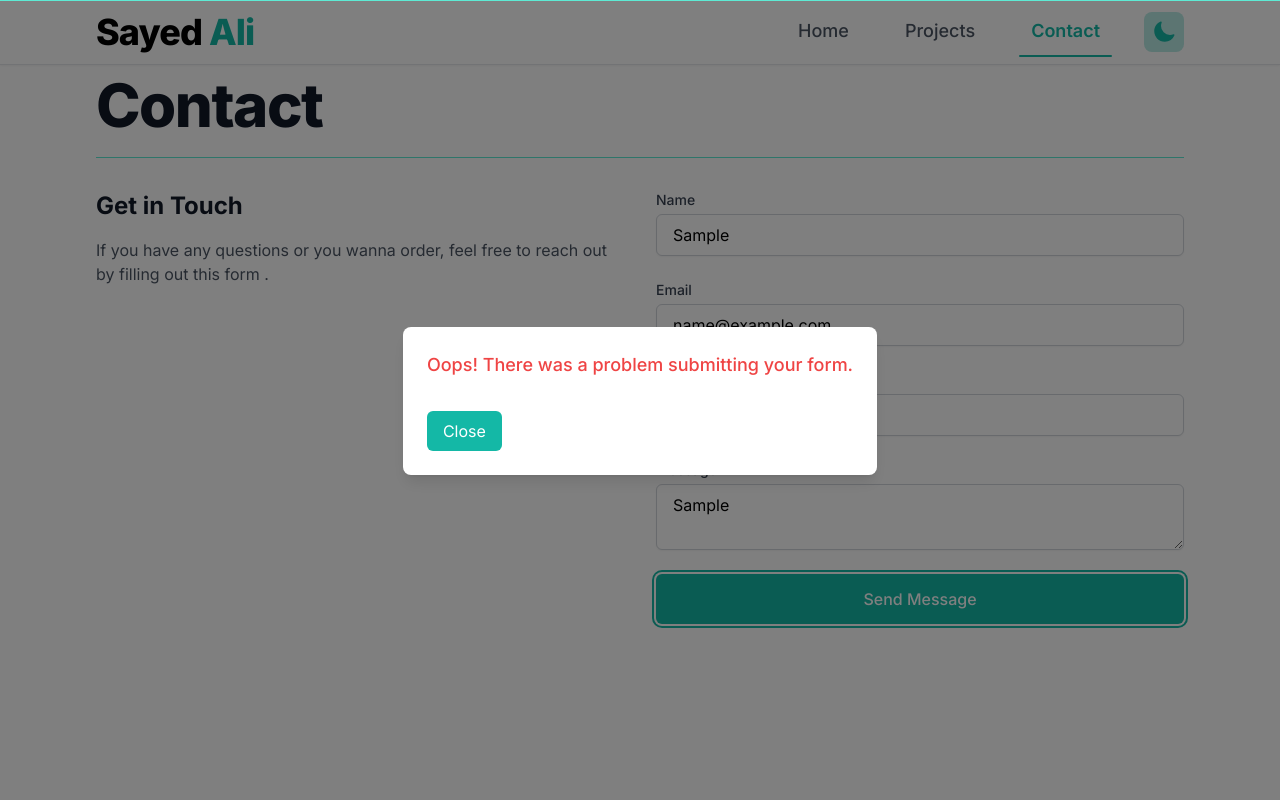
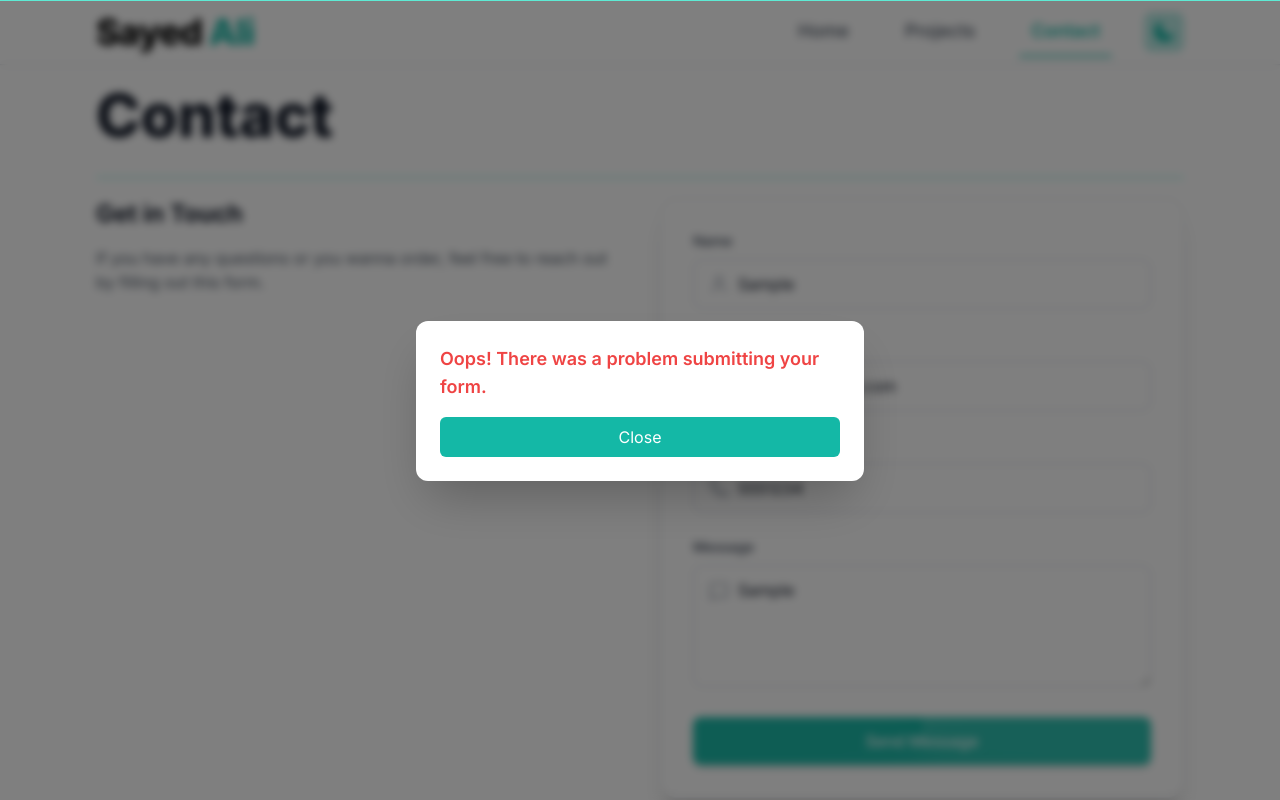
Before and after one commit to sayed-54/sayed-portfolio, a Next.js app: page /Contact in a window 1280 px wide. Both pictures are taken after typing "Sample", "name@example.com", "5551234", "Sample" into the empty fields and a click on the button "Send Message". Shown: the top 800 px of the page. Built offline with nearby package versions, Linux system fonts and the light colour scheme.

Commit message:
last-touches

```diff
--- a/app/Contact/page.tsx
+++ b/app/Contact/page.tsx
@@ -1,176 +1,214 @@
 "use client";
-import { useState, useRef, useEffect } from 'react';
+
+import { useState, useRef, useEffect } from "react";
+import { motion, AnimatePresence } from "framer-motion";
+import confetti from "canvas-confetti";
+import { Mail, Phone, User, MessageSquare } from "lucide-react";
+import Tippy from '@tippyjs/react';
+import 'tippy.js/dist/tippy.css';
+import 'tippy.js/animations/scale.css';
 
 export default function Contact() {
   const [formData, setFormData] = useState({
-        name: '',
-        email: '',
-        phone: '',
-        message: '',
+    name: "",
+    email: "",
+    phone: "",
+    message: "",
   });
 
-    const [formStatus, setFormStatus] = useState('');
+  const [formStatus, setFormStatus] = useState("");
   const [isModalOpen, setIsModalOpen] = useState(false);
-    const modalRef = useRef<HTMLDivElement>(null); // Explicitly typing the ref as HTMLDivElement
+  const modalRef = useRef<HTMLDivElement>(null);
 
-    const handleChange = (e: { target: { name: any; value: any; }; }) => {
+  const handleChange = (
+    e: React.ChangeEvent<HTMLInputElement | HTMLTextAreaElement>
+  ) => {
     setFormData({ ...formData, [e.target.name]: e.target.value });
   };
 
-    const handleSubmit = async (e: { preventDefault: () => void; }) => {
+  const handleSubmit = async (e: React.FormEvent) => {
     e.preventDefault();
-
     try {
-            const response = await fetch('https://formspree.io/f/xovawbpy', {
-                method: 'POST',
-                headers: {
-                    'Content-Type': 'application/json',
-                },
+      const response = await fetch("https://formspree.io/f/xovawbpy", {
+        method: "POST",
+        headers: { "Content-Type": "application/json" },
         body: JSON.stringify(formData),
       });
 
       if (response.ok) {
-                setFormStatus('Thank you for your message. I will reply to you soon.');
-                setFormData({ name: '', email: '', phone: '', message: '' }); // Clear the form
+        setFormStatus("Thank you for your message. I will reply to you soon.");
+        setFormData({ name: "", email: "", phone: "", message: "" });
+        triggerConfetti();
       } else {
-                setFormStatus('Oops! There was a problem submitting your form.');
+        setFormStatus("Oops! There was a problem submitting your form.");
       }
-        } catch (error) {
-            setFormStatus('Oops! There was a problem submitting your form.');
+    } catch {
+      setFormStatus("Oops! There was a problem submitting your form.");
     }
-
-        setIsModalOpen(true); // Open the modal
+    setIsModalOpen(true);
   };
 
-    const closeModal = () => {
-        setIsModalOpen(false);
+  const triggerConfetti = () => {
+    confetti({ particleCount: 100, spread: 70, origin: { y: 0.6 } });
   };
 
-    // Handle clicks outside the modal
+  const closeModal = () => setIsModalOpen(false);
+
   useEffect(() => {
-        function handleClickOutside(event: MouseEvent) {
+    const handleClickOutside = (event: MouseEvent) => {
       if (modalRef.current && !modalRef.current.contains(event.target as Node)) {
         closeModal();
       }
-        }
+    };
+    document.addEventListener("mousedown", handleClickOutside);
+    return () => document.removeEventListener("mousedown", handleClickOutside);
+  }, []);
 
-        // Add event listener
-        document.addEventListener('mousedown', handleClickOutside);
-
-        // Cleanup event listener on component unmount
-        return () => {
-            document.removeEventListener('mousedown', handleClickOutside);
-        };
-    }, [modalRef]);
+  const inputClass =
+    "w-full bg-transparent border border-gray-300 dark:border-gray-600 text-gray-900 dark:text-white " +
+    "placeholder-gray-400 dark:placeholder-gray-500 focus:outline-none focus:border-teal-500 " +
+    "py-3 px-4 pl-11 rounded-lg transition duration-200";
 
   return (
     <div className="relative divide-y divide-teal-300 dark:divide-gray-700">
-            <div className="space-y-2 pt-5 pb-8 md:space-x-5">
-                <h1 className="text-3xl font-extrabold tracking-tight text-gray-900 dark:text-gray-100 sm:text-4xl sm:leading-10 md:text-6xl md:leading-10">
+      <div className="space-y-2 pt-5 pb-8">
+        <h1 className="text-4xl md:text-6xl font-extrabold text-gray-900 dark:text-white">
           Contact
         </h1>
       </div>
 
-            <div className="grid grid-cols-1 gap-6 md:grid-cols-2 xl:grid-cols-2 xl:gap-8 mb-12">
-                <div className="mt-8">
-                    <h2 className="text-2xl font-bold text-gray-900 dark:text-gray-100">Get in Touch</h2>
-                    <p className="mt-4 text-gray-600 dark:text-gray-300">
-                        If you have any questions or you wanna order, feel free to reach out by filling out this form .
+      <div className="grid grid-cols-1 md:grid-cols-2 gap-10 mb-20 pt-5">
+        <div className="space-y-4">
+          <h2 className="text-2xl font-bold text-gray-900 dark:text-gray-100">
+            Get in Touch
+          </h2>
+          <p className="text-gray-600 dark:text-gray-300">
+            If you have any questions or you wanna order, feel free to reach out by filling out this form.
           </p>
         </div>
 
-                <form onSubmit={handleSubmit} className="mt-8 space-y-6">
-                    <div>
-                        <label htmlFor="name" className="block text-sm font-medium text-gray-700 dark:text-gray-300">
-                            Name
+        <motion.div
+          initial={{ opacity: 0, y: 20 }}
+          whileInView={{ opacity: 1, y: 0 }}
+          transition={{ duration: 0.6 }}
+          className="relative p-8 rounded-2xl bg-white dark:bg-gray-900 border border-gray-200 dark:border-gray-700 shadow-xl group overflow-hidden"
+        >
+          <div className="absolute inset-0 opacity-0 group-hover:opacity-100 transition duration-700 ease-in-out pointer-events-none z-0 before:absolute before:inset-0 before:bg-[conic-gradient(at_top_left,rgba(0,255,255,0.1),transparent)] after:absolute after:inset-0 after:bg-[radial-gradient(circle_at_center,rgba(0,255,255,0.15),transparent_70%)] blur-xl rounded-2xl" />
+
+          <form onSubmit={handleSubmit} className="relative z-10 space-y-6">
+            {["name", "email", "phone"].map((field, idx) => (
+              <motion.div
+                key={field}
+                initial={{ opacity: 0, y: 10 }}
+                whileInView={{ opacity: 1, y: 0 }}
+                transition={{ delay: 0.1 * idx, duration: 0.4 }}
+                className="space-y-2 relative"
+              >
+                <label
+                  htmlFor={field}
+                  className="block text-sm font-medium text-gray-700 dark:text-gray-300"
+                >
+                  {field.charAt(0).toUpperCase() + field.slice(1)}
                 </label>
+                <div className="relative">
+                  <div className="absolute left-4 top-1/2 -translate-y-1/2 text-gray-400 transition-all duration-300 peer-focus:text-teal-500 peer-focus:scale-110 pointer-events-none">
+                    <Tippy content={`Enter your ${field}`} animation="scale">
+                      {{
+                        name: <User className="w-5 h-5" />,
+                        email: <Mail className="w-5 h-5" />,
+                        phone: <Phone className="w-5 h-5" />,
+                      }[field as "name" | "email" | "phone"]}
+                    </Tippy>
+                  </div>
                   <input
-                            type="text"
-                            id="name"
-                            name="name"
-                            value={formData.name}
+                    type={field === "email" ? "email" : field === "phone" ? "tel" : "text"}
+                    name={field}
+                    id={field}
+                    value={formData[field as keyof typeof formData]}
                     onChange={handleChange}
-                            required
-                            placeholder="Name"
-                            className="mt-1 block w-full px-4 py-2 border border-gray-300 dark:border-gray-700 rounded-md shadow-sm focus:ring-teal-500 focus:border-teal-500 dark:bg-gray-800 dark:text-gray-100"
+                    required={field !== "phone"}
+                    className={`${inputClass} peer`}
                   />
                 </div>
+              </motion.div>
+            ))}
 
-                    <div>
-                        <label htmlFor="email" className="block text-sm font-medium text-gray-700 dark:text-gray-300">
-                            Email
-                        </label>
-                        <input
-                            type="email"
-                            id="email"
-                            name="email"
-                            value={formData.email}
-                            onChange={handleChange}
-                            required
-                            placeholder="Email"
-                            className="mt-1 block w-full px-4 py-2 border border-gray-300 dark:border-gray-700 rounded-md shadow-sm focus:ring-teal-500 focus:border-teal-500 dark:bg-gray-800 dark:text-gray-100"
-                        />
-                    </div>
-
-                    <div>
-                        <label htmlFor="phone" className="block text-sm font-medium text-gray-700 dark:text-gray-300">
-                            Phone
-                        </label>
-                        <input
-                            type="tel"
-                            id="phone"
-                            name="phone"
-                            value={formData.phone}
-                            onChange={handleChange}
-                            className="mt-1 block w-full px-4 py-2 border border-gray-300 dark:border-gray-700 rounded-md shadow-sm focus:ring-teal-500 focus:border-teal-500 dark:bg-gray-800 dark:text-gray-100"
-                            placeholder="Phone number"
-                        />
-                    </div>
-
-                    <div>
+            <motion.div
+              initial={{ opacity: 0, y: 10 }}
+              whileInView={{ opacity: 1, y: 0 }}
+              transition={{ delay: 0.3 }}
+              className="space-y-2 relative"
+            >
               <label htmlFor="message" className="block text-sm font-medium text-gray-700 dark:text-gray-300">
                 Message
               </label>
+              <div className="relative">
+                <div className="absolute left-4 top-4 text-gray-400 transition-all duration-300 peer-focus:text-teal-500 peer-focus:scale-110 pointer-events-none">
+                  <Tippy content="Write your message" animation="scale">
+                    <MessageSquare className="w-5 h-5" />
+                  </Tippy>
+                </div>
                 <textarea
+                  name="message"
                   id="message"
-                            name="message"
                   value={formData.message}
                   onChange={handleChange}
                   required
-                            placeholder="Type Your Enquiry here"
-                            className="mt-1 block w-full px-4 py-2 border border-gray-300 dark:border-gray-700 rounded-md shadow-sm focus:ring-teal-500 focus:border-teal-500 dark:bg-gray-800 dark:text-gray-100"
-                        ></textarea>
+                  rows={4}
+                  className={`${inputClass} peer pl-11`}
+                />
+              </div>
+            </motion.div>
+
+            <motion.div
+              initial={{ opacity: 0, y: 10 }}
+              whileInView={{ opacity: 1, y: 0 }}
+              transition={{ delay: 0.4 }}
+            >
+              <button
+                type="submit"
+                className="w-full relative px-6 py-3 rounded-lg bg-teal-500 text-white font-medium shadow-md overflow-hidden group hover:bg-teal-600 transition"
+              >
+                <span className="absolute inset-0 w-full h-full bg-[conic-gradient(from_0deg,rgba(255,255,255,0.15),transparent)] group-hover:animate-spin-slow z-0" />
+                <span className="relative z-10">Send Message</span>
+              </button>
+            </motion.div>
+          </form>
+        </motion.div>
       </div>
 
-                    <div>
-                        <button
-                            type="submit"
-                            className="w-full inline-flex items-center justify-center px-6 py-3 border border-transparent text-base font-medium rounded-md shadow-sm text-white bg-teal-500 hover:bg-teal-600 dark:bg-teal-600 dark:hover:bg-teal-700 focus:outline-none focus:ring-2 focus:ring-offset-2 focus:ring-teal-500 transition-all duration-300 ease-in-out"
+      <AnimatePresence>
+        {isModalOpen && (
+          <motion.div
+            initial={{ opacity: 0 }}
+            animate={{ opacity: 1 }}
+            exit={{ opacity: 0 }}
+            className="fixed inset-0 z-50 flex items-center justify-center bg-black/50 backdrop-blur-sm"
           >
-                            Send Message
-                        </button>
-                    </div>
-                </form>
-            </div>
-
-            {isModalOpen && (
-                <div className="fixed inset-0 z-50 flex items-center justify-center bg-black bg-opacity-50">
-                    <div
+            <motion.div
+              initial={{ scale: 0.9, opacity: 0 }}
+              animate={{ scale: 1, opacity: 1 }}
+              exit={{ scale: 0.9, opacity: 0 }}
               ref={modalRef}
-                        className="relative bg-white dark:bg-gray-800 p-6 rounded-lg shadow-lg transform transition-transform duration-300 scale-95 sm:scale-100"
+              className="bg-white dark:bg-gray-900 p-6 rounded-xl shadow-2xl max-w-md w-full"
             >
-                        <p className={`text-lg font-medium ${formStatus.includes('Thank you') ? 'text-green-500' : 'text-red-500'} mb-4`}>
+              <p
+                className={`text-lg font-semibold ${
+                  formStatus.includes("Thank you") ? "text-green-500" : "text-red-500"
+                }`}
+              >
                 {formStatus}
               </p>
               <button
                 onClick={closeModal}
-                            className="mt-4 px-4 py-2 text-white bg-teal-500 hover:bg-teal-600 rounded-md"
+                className="mt-4 w-full bg-teal-500 hover:bg-teal-600 text-white py-2 rounded-md transition"
               >
                 Close
               </button>
-                    </div>
-                </div>
+            </motion.div>
+          </motion.div>
         )}
+      </AnimatePresence>
     </div>
   );
 }
--- a/app/components/Navbar.tsx
+++ b/app/components/Navbar.tsx
@@ -51,7 +51,7 @@ export default function Navbar() {
     let ignoreScroll = true;
     const timeout = setTimeout(() => {
       ignoreScroll = false;
-    }, 500); // ignore scroll events for 200ms after open
+    }, 1000); // ignore scroll events for 200ms after open
 
     const handleScroll = () => {
       if (isOpen && !ignoreScroll) setIsOpen(false);
--- a/app/layout.tsx
+++ b/app/layout.tsx
@@ -3,6 +3,7 @@ import { Inter } from "next/font/google";
 import "./globals.css";
 import Navbar from "./components/Navbar";
 import Providers from "./components/Providers";
+import Footer from "./components/Footer";
 
 const inter = Inter({ subsets: ["latin"] });
 
@@ -27,6 +28,7 @@ export default function RootLayout({
 {children}
 
 </main>
+<Footer />
         </Providers>
         </body>
     </html>
--- a/app/page.tsx
+++ b/app/page.tsx
@@ -1,6 +1,5 @@
 "use client";
-import Image from "next/image";
-import Link from "next/link";
+
 import { useRouter } from "next/navigation";
 import {
   FaReact,
@@ -12,9 +11,8 @@ import {
   FaNpm,
 } from "react-icons/fa";
 import { SiNextdotjs } from "react-icons/si";
-
-import pfpcollege from "../public/pfp college.png"// adjust the path if needed
-
+import { motion, AnimatePresence } from "framer-motion";
+import { useEffect, useState } from "react";
 import ProfileWithBorder from "./ProfileWithBorder";
 
 export default function Home() {
@@ -33,20 +31,50 @@ export default function Home() {
 
   const testimonials = [
     {
-      quote:
-        "Sayed is a phenomenal developer who always delivers clean and efficient code.",
+      quote: "Sayed is a phenomenal developer who always delivers clean and efficient code.",
       author: "Jane Doe, Client",
+    },
+    {
+      quote: "His attention to detail and creative mindset are truly remarkable.",
+      author: "John Smith, Designer",
+    },
+    {
+      quote: "Always a pleasure to work with, and consistently exceeds expectations.",
+      author: "Sara Lee, Project Manager",
     },
   ];
 
+  const [index, setIndex] = useState(0);
+  const [direction, setDirection] = useState(1);
+
+  useEffect(() => {
+    const timer = setInterval(() => {
+      setDirection(1);
+      setIndex((prev) => (prev + 1) % testimonials.length);
+    }, 5000);
+    return () => clearInterval(timer);
+  }, [testimonials.length]);
+
+  const variants = {
+    enter: (direction: number) => ({
+      x: direction > 0 ? 300 : -300,
+      opacity: 0,
+    }),
+    center: {
+      x: 0,
+      opacity: 1,
+      transition: { duration: 0.6 },
+    },
+    exit: (direction: number) => ({
+      x: direction < 0 ? 300 : -300,
+      opacity: 0,
+    }),
+  };
+
   return (
     <main className="min-h-screen px-6 pt-8 pb-12 bg-gray-50 dark:bg-gray-900 text-gray-900 dark:text-gray-100">
-      <section aria-label="Introduction" className="max-w-4xl mx-auto text-center space-y-6">
+      <section className="max-w-4xl mx-auto text-center space-y-6">
         <ProfileWithBorder />
-
-
-
-
         <h1 className="text-5xl font-extrabold tracking-tight">
           Hi, I’m <span className="text-teal-500">Sayed Ali</span>
         </h1>
@@ -59,71 +87,42 @@ export default function Home() {
           <span className="text-teal-500 font-semibold">Tailwind CSS</span>. I
           build fast, accessible, and visually stunning web applications.
         </p>
-
         <div className="flex justify-center gap-6 flex-wrap pb-4">
           <button
             onClick={() => router.push("/Projects")}
-            className="bg-teal-500 hover:bg-teal-600 text-white font-semibold px-6 py-3 rounded-md shadow-md transition transform hover:scale-105 focus:outline-none focus:ring-4 focus:ring-teal-400"
-            aria-label="View Projects"
+            className="bg-teal-500 hover:bg-teal-600 text-white font-semibold px-6 py-3 rounded-md shadow-md transition transform hover:scale-105"
           >
             View Projects
           </button>
           <button
             onClick={() => router.push("/Contact")}
-            className="bg-gray-700 hover:bg-gray-800 text-white font-semibold px-6 py-3 rounded-md shadow-md transition transform hover:scale-105 focus:outline-none focus:ring-4 focus:ring-gray-600"
-            aria-label="Contact Me"
+            className="bg-gray-700 hover:bg-gray-800 text-white font-semibold px-6 py-3 rounded-md shadow-md transition transform hover:scale-105"
           >
             Contact Me
           </button>
         </div>
       </section>
 
-      {/* About Me Section */}
-      <section aria-label="About Me" className="max-w-3xl mx-auto bg-white dark:bg-gray-800 rounded-lg shadow-md p-8 mb-12">
+      {/* About Me */}
+      <section className="max-w-3xl mx-auto bg-white dark:bg-gray-800 rounded-lg shadow-md p-8 mb-12">
         <h2 className="text-3xl font-bold mb-4 text-center">About Me</h2>
         <ul className="list-disc list-inside space-y-3 text-gray-700 dark:text-gray-300 text-lg">
-          <li>
-            Passionate about writing{" "}
-            <span className="text-teal-500 font-semibold">
-              clean, maintainable code
-            </span>{" "}
-            that scales.
-          </li>
-          <li>
-            Experienced in creating{" "}
-            <span className="text-teal-500 font-semibold">accessible</span> and
-            performant web apps.
-          </li>
-          <li>
-            Constant learner who loves exploring{" "}
-            <span className="text-teal-500 font-semibold">
-              modern web technologies
-            </span>
-            .
-          </li>
-          <li>
-            Collaborative team player focused on{" "}
-            <span className="text-teal-500 font-semibold">great UX/UI</span>.
-          </li>
-          <li>
-            I believe in{" "}
-            <span className="text-teal-500 font-semibold">
-              building for everyone
-            </span>{" "}
-            — inclusive design is key.
-          </li>
+          <li>Passionate about writing <span className="text-teal-500 font-semibold">clean, maintainable code</span> that scales.</li>
+          <li>Experienced in creating <span className="text-teal-500 font-semibold">accessible</span> and performant web apps.</li>
+          <li>Constant learner who loves exploring <span className="text-teal-500 font-semibold">modern web technologies</span>.</li>
+          <li>Collaborative team player focused on <span className="text-teal-500 font-semibold">great UX/UI</span>.</li>
+          <li>I believe in <span className="text-teal-500 font-semibold">building for everyone</span> — inclusive design is key.</li>
         </ul>
       </section>
 
-      {/* Skills with React Icons */}
-      <section aria-label="Skills" className="max-w-4xl mx-auto mb-12">
+      {/* Skills */}
+      <section className="max-w-4xl mx-auto mb-12">
         <h2 className="text-3xl font-bold mb-6 text-center">My Skills</h2>
-        <div className="grid grid-cols-2 sm:grid-cols-4 gap-8 max-w-lg mx-auto" role="list">
+        <div className="grid grid-cols-2 sm:grid-cols-4 gap-8 max-w-lg mx-auto">
           {skills.map(({ name, icon }) => (
             <div
               key={name}
               className="flex flex-col items-center gap-2 bg-white dark:bg-gray-800 p-4 rounded-lg shadow-md hover:shadow-lg transition transform hover:scale-105"
-              role="listitem"
               tabIndex={0}
               aria-label={name}
             >
@@ -134,14 +133,14 @@ export default function Home() {
         </div>
       </section>
 
-      {/* Tech Stack Logos - using same icons */}
-      <section aria-label="Tech Stack" className="max-w-4xl mx-auto mb-12 text-center">
+      {/* Tech Stack */}
+      <section className="max-w-4xl mx-auto mb-12 text-center">
         <h2 className="text-3xl font-bold mb-6">Tech Stack</h2>
         <div className="flex justify-center flex-wrap gap-8">
           {skills.map(({ name, icon }) => (
             <div
               key={name}
-              className="w-16 h-16 flex flex-col items-center justify-center cursor-default filter grayscale hover:grayscale-0 transition"
+              className="w-16 h-16 flex flex-col items-center justify-center filter grayscale hover:grayscale-0 transition"
               aria-hidden="true"
             >
               {icon}
@@ -151,27 +150,36 @@ export default function Home() {
         </div>
       </section>
 
-      {/* Testimonials */}
-      <section aria-label="Testimonials" className="max-w-3xl mx-auto mb-12 bg-white dark:bg-gray-800 rounded-lg p-8 shadow-md">
+      {/* Testimonials with animation */}
+      <section className="max-w-3xl mx-auto mb-12 bg-white dark:bg-gray-800 rounded-lg  pt-8 shadow-md">
         <h2 className="text-3xl font-bold mb-6 text-center">Testimonials</h2>
-        {testimonials.map(({ quote, author }, i) => (
-          <blockquote key={i} className="mb-6 italic text-gray-600 dark:text-gray-400">
-            “{quote}”
-            <footer className="mt-2 font-semibold text-teal-500">{author}</footer>
-          </blockquote>
-        ))}
+        <div className="relative h-40 overflow-hidden">
+          <AnimatePresence initial={false} custom={direction}>
+            <motion.blockquote
+              key={index}
+              custom={direction}
+              variants={variants}
+              initial="enter"
+              animate="center"
+              exit="exit"
+              className="absolute w-full italic text-gray-600 dark:text-gray-400 text-center px-4"
+            >
+              “{testimonials[index].quote}”
+              <footer className="mt-4 font-semibold text-teal-500">
+                {testimonials[index].author}
+              </footer>
+            </motion.blockquote>
+          </AnimatePresence>
+        </div>
       </section>
 
-      {/* Personal Branding Footer */}
-      <footer className="max-w-4xl mx-auto text-center text-sm text-gray-500 dark:text-gray-400">
+      {/* Footer */}
+      {/* <footer className="max-w-4xl mx-auto text-center text-sm text-gray-500 dark:text-gray-400">
         <p>
           &copy; {new Date().getFullYear()} Sayed Ali. Designed and built with{" "}
-          <span role="img" aria-label="heart">
-            ❤️
-          </span>{" "}
-          using Next.js and Tailwind CSS.
+          <span role="img" aria-label="heart">❤️</span> using Next.js and Tailwind CSS.
         </p>
-      </footer>
+      </footer> */}
     </main>
   );
 }
```
Also changed, not shown: app/Projects/page.tsx (+103 -35 lines), app/components/Footer.tsx (added, +79 -0 lines), app/globals.css (+14 -0 lines), content/project.json (+7 -5 lines), package.json (+7 -1 lines), tailwind.config.ts (+5 -2 lines), 1 other file (tests, documents, lock files or other folders). Lines whose indentation alone changed are shown as unchanged.
